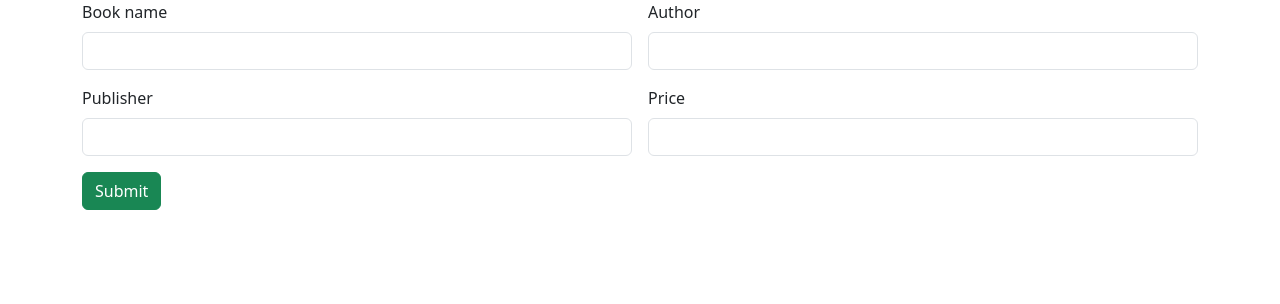
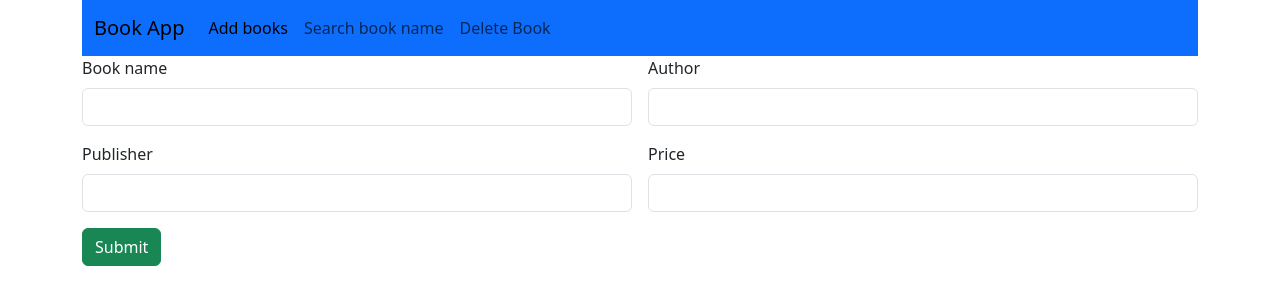
Before and after one commit to Poojahh/Book-App, a plain HTML site: page index.html in a window 1280 px wide. Drawn offline with nearby package versions, Linux system fonts and the light colour scheme.

Commit message:
Book app

```diff
--- a/index.html
+++ b/index.html
@@ -11,6 +11,42 @@
 
 <body>
     <div class="container">
+
+
+
+
+
+        <nav class="navbar navbar-expand-lg bg-primary">
+            <div class="container-fluid">
+              <a class="navbar-brand" href="#">Book App</a>
+              <button class="navbar-toggler" type="button" data-bs-toggle="collapse" data-bs-target="#navbarText" aria-controls="navbarText" aria-expanded="false" aria-label="Toggle navigation">
+                <span class="navbar-toggler-icon"></span>
+              </button>
+              <div class="collapse navbar-collapse" id="navbarText">
+                <ul class="navbar-nav me-auto mb-2 mb-lg-0">
+                  <li class="nav-item">
+                    <a class="nav-link active" aria-current="page" href="index.html">Add books</a>
+                  </li>
+                  <li class="nav-item">
+                    <a class="nav-link" href="searchbook.html">Search book name</a>
+                  </li>
+                  <li class="nav-item">
+                    <a class="nav-link" href="deletebook.html">Delete Book </a>
+                  </li>
+                </ul>
+
+              </div>
+            </div>
+          </nav>
+
+
+
+
+
+
+
+
+
         <div class="row">
             <div class="col col-12 col-sm-12 col-md-12 col-lg-12 col-xl-12 col-xxl-12">
                 <div class="row g-3">
```
Also changed, not shown: deletebook.html (+35 -0 lines), searchbook.html (+36 -0 lines).
